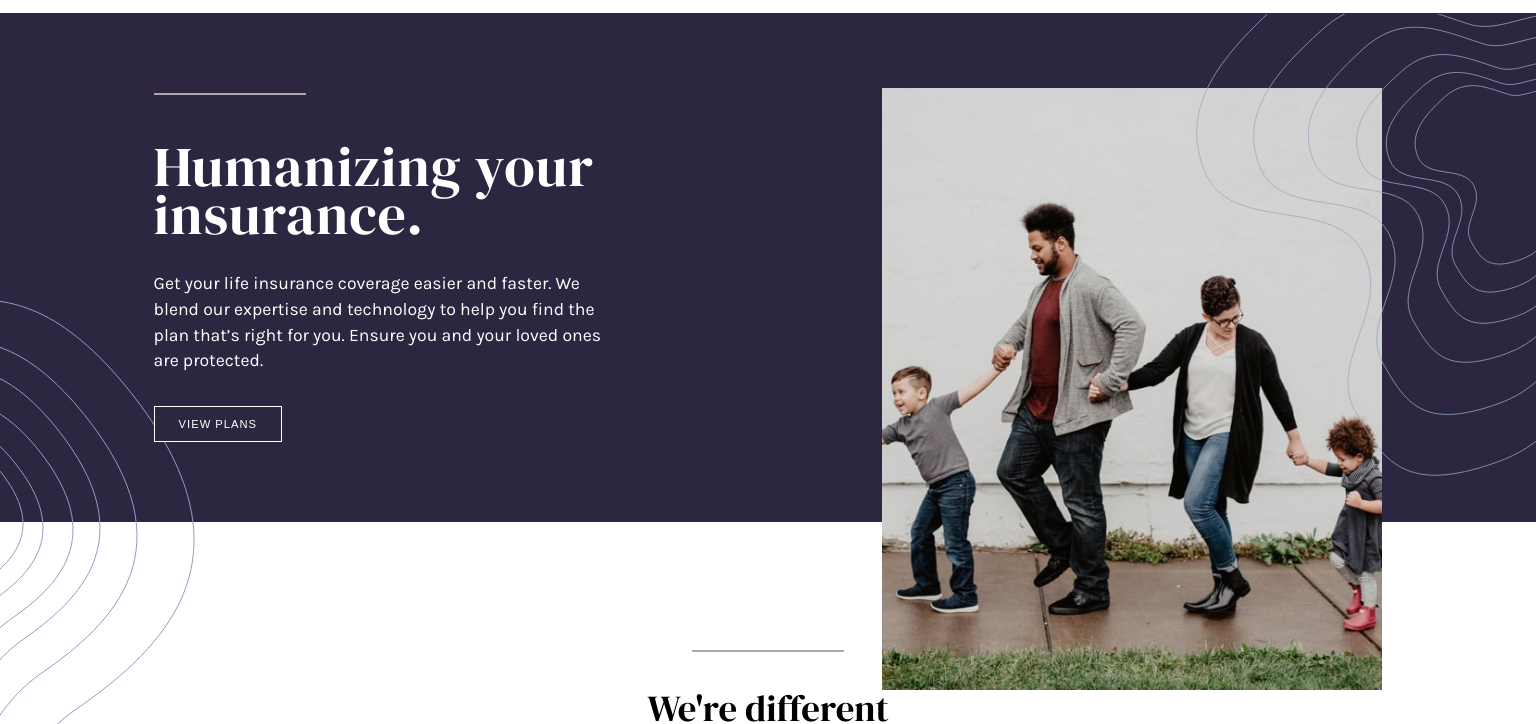
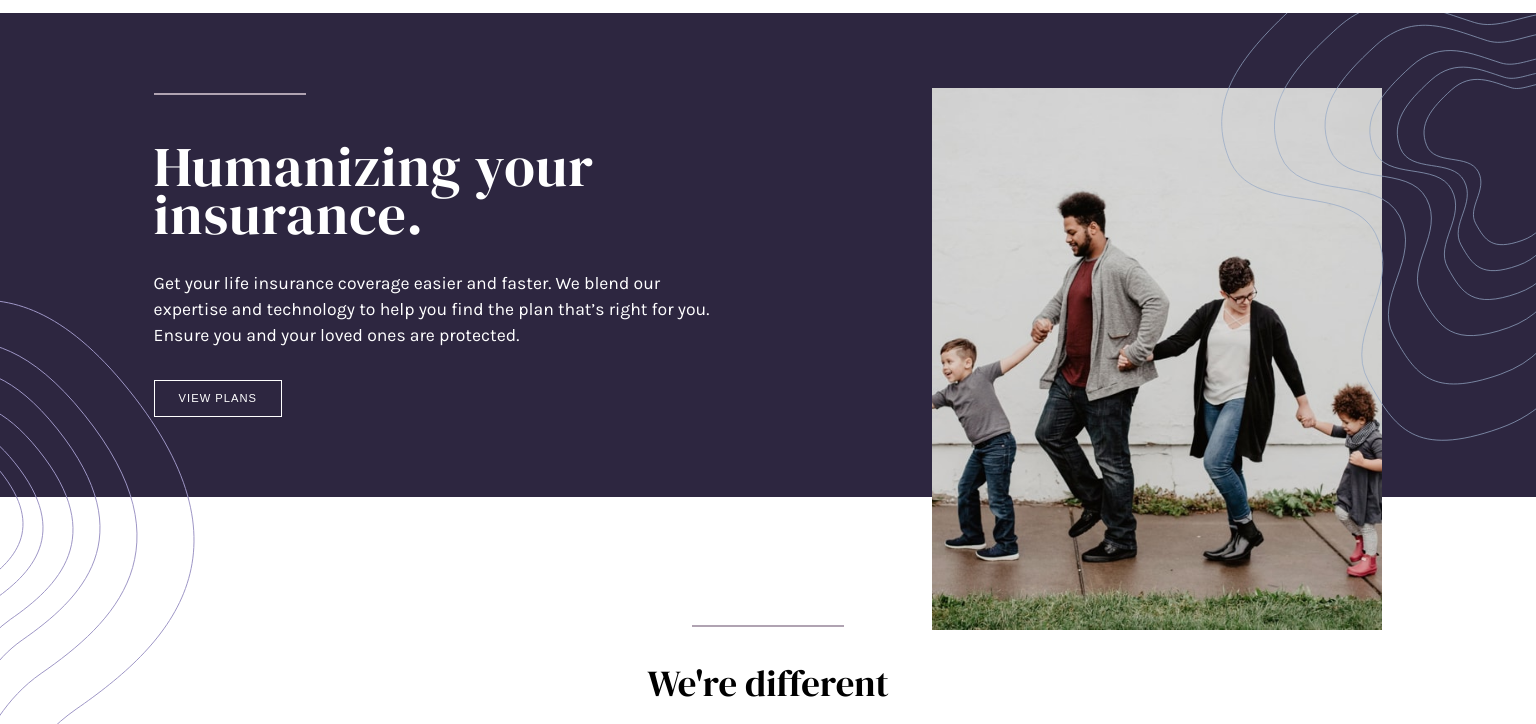
Before and after one commit to Darsh2987/insure-landing-page, a website built with webpack: page src/index.html in a window 1536 px wide. Shown: the part 60-784 px from the top of the page. Built offline with nearby package versions, Linux system fonts and the light colour scheme; files whose address does not match are found by name.

Commit message:
adjusting hero styles, size and positioning

```diff
--- a/src/assets/scss/_header.scss
+++ b/src/assets/scss/_header.scss
@@ -19,7 +19,7 @@
   }
 }
 
-@media screen and (min-width: 1024px) {
+@media screen and (min-width: 900px) {
   .header {
     &__inner {
       width: 90%;
--- a/src/assets/scss/_hero.scss
+++ b/src/assets/scss/_hero.scss
@@ -43,7 +43,7 @@
   }
 }
 
-@media screen and (min-width: 1024px) {
+@media screen and (min-width: 900px) {
   .hero {
     &__content-wrapper {
       width: 90%;
@@ -61,12 +61,12 @@
 
     &__intro {
       position: relative;
-      width: 500px;
+      width: 46%;
       text-align: unset;
       padding: 5rem 2rem 5rem 0rem;
 
       &-headline {
-        font-size: 3.5rem;
+        font-size: 3rem;
         margin-bottom: 2rem;
 
         &::before {
@@ -102,7 +102,7 @@
     }
 
     &__inner > .hero__intro-right-bg-pattern-image {
-      top: 74px;
+      top: 73px;
 
       img {
         width: 290px;
@@ -118,12 +118,20 @@
     }
 
     &__image {
-      width: 500px;
+      width: 450px;
+    }
+
+    &__intro {
+      width: 600px;
+
+      &-headline {
+        font-size: 3.5rem;
+      }
     }
 
     &__inner > .hero__intro-right-bg-pattern-image {
       img {
-        width: 340px;
+        width: 315px;
       }
     }
   }
--- a/src/index.html
+++ b/src/index.html
@@ -38,7 +38,7 @@
       <section class="hero">
         <div class="hero__inner">
           <picture class="hero__intro-left-bg-pattern-image">
-            <source srcset="./images/bg-pattern-intro-left-desktop.svg" media="(min-width: 1024px)" type="image/jpg" />
+            <source srcset="./images/bg-pattern-intro-left-desktop.svg" media="(min-width: 900px)" type="image/jpg" />
             <img src="./images/bg-pattern-intro-left-mobile.svg" alt="" />
           </picture>
 
@@ -50,7 +50,7 @@
 
             <div class="hero__intro">
               <picture class="hero__intro-left-bg-pattern-image">
-                <source srcset="./images/bg-pattern-intro-left-desktop.svg" media="(min-width: 1024px)" type="image/jpg" />
+                <source srcset="./images/bg-pattern-intro-left-desktop.svg" media="(min-width: 900px)" type="image/jpg" />
                 <img src="./images/bg-pattern-intro-left-mobile.svg" alt="" />
               </picture>
 
@@ -59,14 +59,14 @@
               <button class="hero__intro-button button">view plans</button>
 
               <picture class="hero__intro-right-bg-pattern-image">
-                <source srcset="./images/bg-pattern-intro-right-desktop.svg" media="(min-width: 1024px)" type="image/jpg" />
+                <source srcset="./images/bg-pattern-intro-right-desktop.svg" media="(min-width: 900px)" type="image/jpg" />
                 <img src="./images/bg-pattern-intro-right-mobile.svg" alt="" />
               </picture>
             </div>
           </div>
 
           <picture class="hero__intro-right-bg-pattern-image">
-            <source srcset="./images/bg-pattern-intro-right-desktop.svg" media="(min-width: 1024px)" type="image/jpg" />
+            <source srcset="./images/bg-pattern-intro-right-desktop.svg" media="(min-width: 900px)" type="image/jpg" />
             <img src="./images/bg-pattern-intro-right-mobile.svg" alt="" />
           </picture>
         </div>
```
